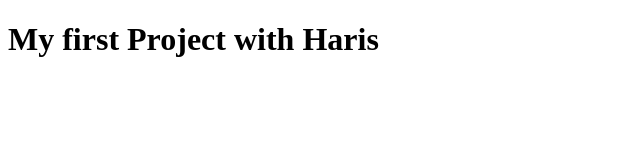
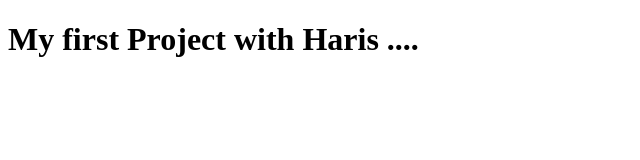
Before and after one commit to hafsaejaz0786/firstprojectwith-exd, a plain HTML site: page index.html in a window 1280 px wide. Shown: the full height of the page, 0-640 px from the left. Drawn offline with Linux system fonts and the light colour scheme.

Commit message:
updatenow

```diff
--- a/index.html
+++ b/index.html
@@ -6,7 +6,7 @@
     <title>Haris hafsa</title>
 </head>
 <body>
-    <h1>My first Project with Haris</h1>
+    <h1>My first Project with Haris ....</h1>
 
 
 
```
